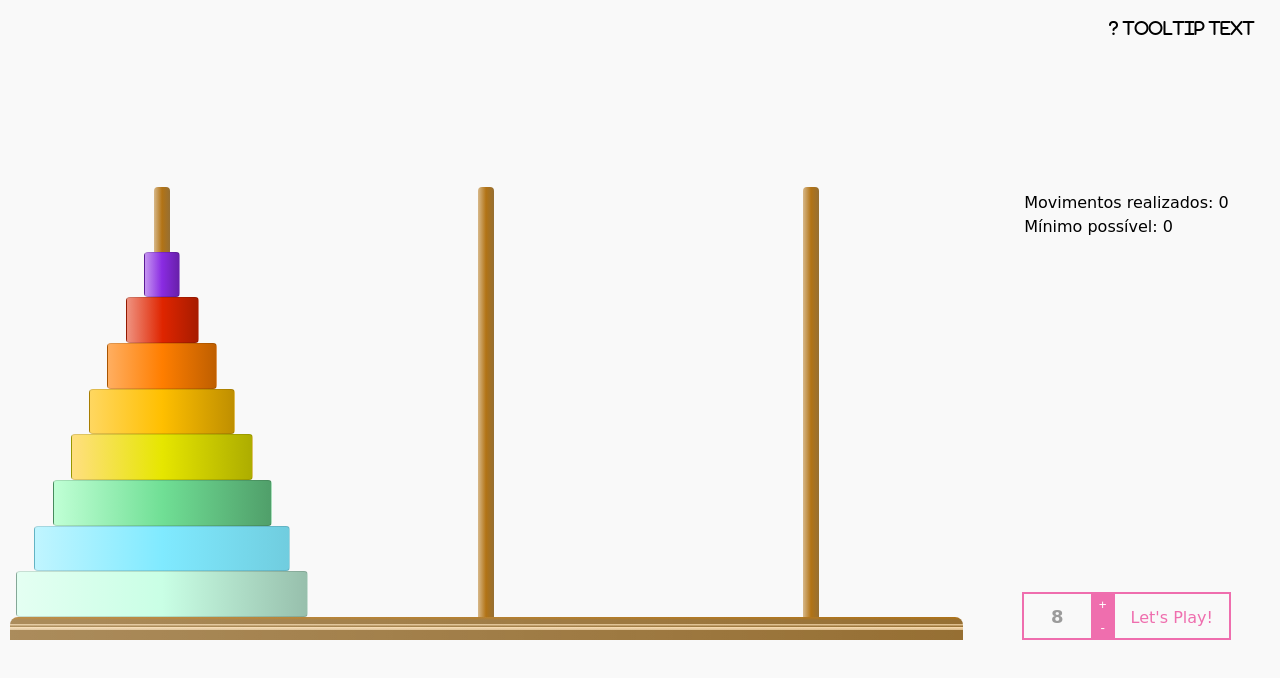
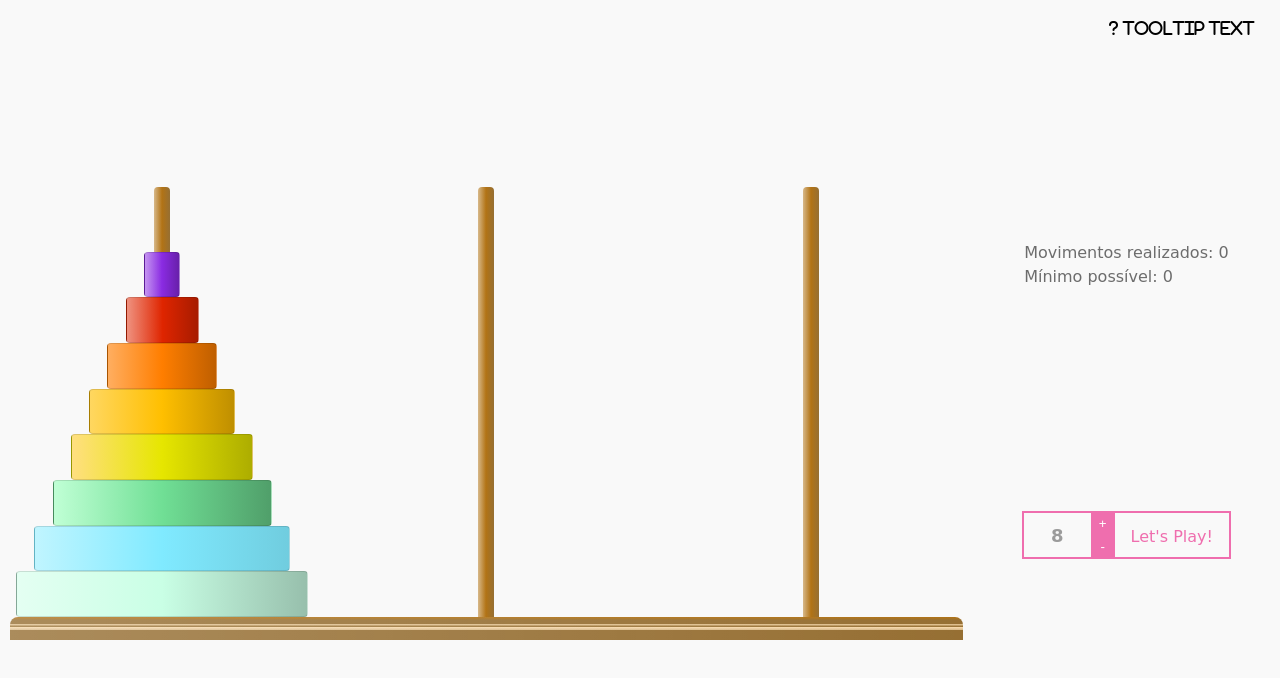
Before and after one commit to acuglar/Tower-of-Hanoi, a website: page tower-of-hanoi/index.html in a window 1280 px wide. Drawn offline with Linux system fonts and the light colour scheme; a web font is replaced by a local one.

Commit message:
Style form

```diff
--- a/tower-of-hanoi/css/info.css
+++ b/tower-of-hanoi/css/info.css
@@ -1,8 +1,8 @@
 .form {
   display: flex;
   flex-direction: column-reverse;
-  justify-content: space-between;
-  flex-wrap: wrap;
+  justify-content: space-around;
+  /* flex-wrap: wrap; */
   align-items: center;
   width: 24vw;
 }
@@ -10,7 +10,7 @@
 .form-info {
   height: 3rem;
   display: flex;
-  /* justify-content: center; */
+  margin-top: 10%;
 }
 
 .info {
@@ -75,12 +75,13 @@ input[type=number]:focus {
 .winner {
   color:goldenrod;
   font-size: xx-large;
-  padding: 10%;
   line-height: 1.5;
   text-align: center;
+  /* margin-top: 10%; */
 }
 
 .text_gameplay {
-  padding: 10%;
   line-height: 1.5;
+  margin-bottom: 10%;
+  color: #00000090
 }
```
